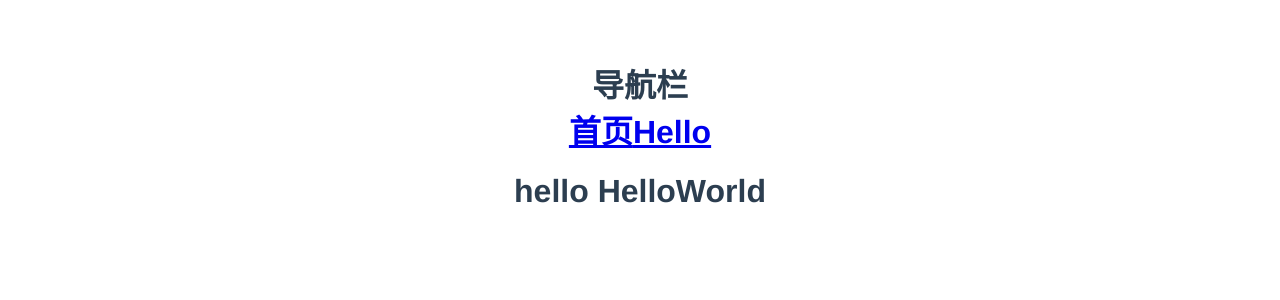
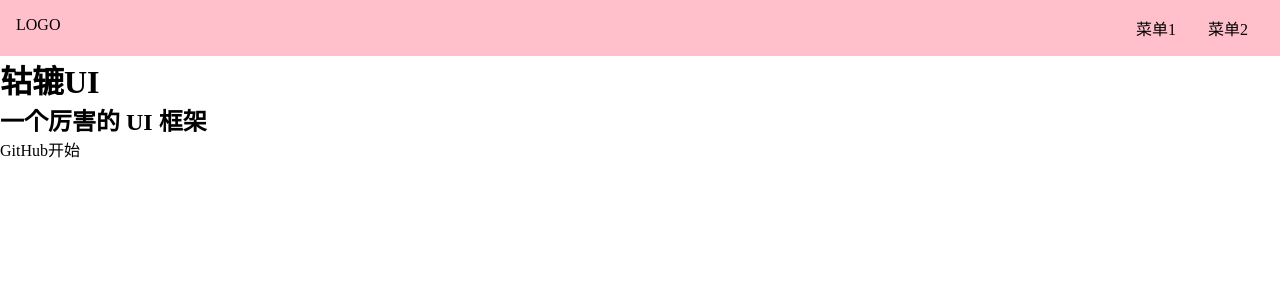
Before and after one commit to AC-greener/vue3-wheels, a Vue app: page /#/ in a window 1280 px wide. Shown: the top 300 px of the page. Built offline with nearby package versions, Linux system fonts and the light colour scheme.

Commit message:
封装topNav

```diff
--- a/package.json
+++ b/package.json
@@ -9,7 +9,8 @@
     "vue": "^3.0.0-rc.1"
   },
   "devDependencies": {
-    "vite": "^1.0.0-rc.1",
-    "@vue/compiler-sfc": "^3.0.0-rc.1"
+    "@vue/compiler-sfc": "^3.0.0-rc.1",
+    "sass": "^1.26.10",
+    "vite": "^1.0.0-rc.1"
   }
 }
--- a/src/App.vue
+++ b/src/App.vue
@@ -1,10 +1,4 @@
 <template>
-<h1>
-  导航栏
-  <br />
-  <router-link to='/'>首页</router-link>
-  <router-link to='/xxx'>Hello</router-link>
-</h1>
 <router-view />
 </template>
 
--- a/src/components/HelloWorld.vue
+++ /dev/null
@@ -1,17 +0,0 @@
-<template>
-<h1>hello HelloWorld</h1>
-</template>
-
-<script>
-export default {
-  name: 'HelloWorld',
-  props: {
-    msg: String
-  },
-  data() {
-    return {
-      count: 0
-    }
-  }
-}
-</script>
--- /dev/null
+++ b/src/components/TopNav.vue
@@ -0,0 +1,38 @@
+<template>
+<div class="topnav">
+  <div class="logo">LOGO</div>
+  <ul class="menu">
+    <li>菜单1</li>
+    <li>菜单2</li>
+  </ul>
+</div>
+</template>
+
+<script lang="ts">
+export default {
+  name: 'TopNav'
+}
+</script>
+
+<style lang="scss" scoped>
+.topnav {
+  background: pink;
+  display: flex;
+  padding: 16px;
+
+  >.logo {
+    max-width: 6em;
+    margin-right: auto;
+  }
+
+  >.menu {
+    display: flex;
+    white-space: nowrap;
+    flex-wrap: nowrap;
+
+    >li {
+      margin: 0 1em;
+    }
+  }
+}
+</style>
--- a/src/index.css
+++ /dev/null
@@ -1,8 +0,0 @@
-#app {
-  font-family: Avenir, Helvetica, Arial, sans-serif;
-  -webkit-font-smoothing: antialiased;
-  -moz-osx-font-smoothing: grayscale;
-  text-align: center;
-  color: #2c3e50;
-  margin-top: 60px;
-}
--- /dev/null
+++ b/src/index.scss
@@ -0,0 +1,16 @@
+* {
+  margin: 0;
+  padding: 0;
+  box-sizing: border-box;
+}
+ul,
+ol {
+  list-style: none;
+}
+a {
+  text-decoration: none;
+  color: inherit;
+  &:hover {
+    border-bottom: 1px solid;
+  }
+}
--- /dev/null
+++ b/src/views/Doc.vue
@@ -0,0 +1,18 @@
+<template>
+<div>
+  <TopNav />
+  <div class="content">
+    <aside>边栏</aside>
+    <main>主内容</main>
+  </div>
+</div>
+</template>
+
+<script lang="ts">
+import TopNav from '../components/TopNav.vue'
+export default {
+  components: {
+    TopNav
+  }
+}
+</script>
--- /dev/null
+++ b/src/views/Home.vue
@@ -0,0 +1,45 @@
+<template>
+<div>
+  <TopNav />
+  <div class="banner">
+    <h1>轱辘UI</h1>
+    <h2>一个厉害的 UI 框架</h2>
+    <p class="actions">
+      <a>GitHub</a>
+      <a>开始</a>
+    </p>
+  </div>
+</div>
+</template>
+
+<script lang="ts">
+import TopNav from '../components/TopNav.vue'
+export default {
+  components: {
+    TopNav
+  }
+}
+</script>
+
+<style lang="scss" scoped>
+.topnav {
+  background: pink;
+  display: flex;
+  padding: 16px;
+
+  >.logo {
+    max-width: 6em;
+    margin-right: auto;
+  }
+
+  >.menu {
+    display: flex;
+    white-space: nowrap;
+    flex-wrap: nowrap;
+
+    >li {
+      margin: 0 1em;
+    }
+  }
+}
+</style>
```
Also changed, not shown: src/main.ts (+5 -5 lines).
